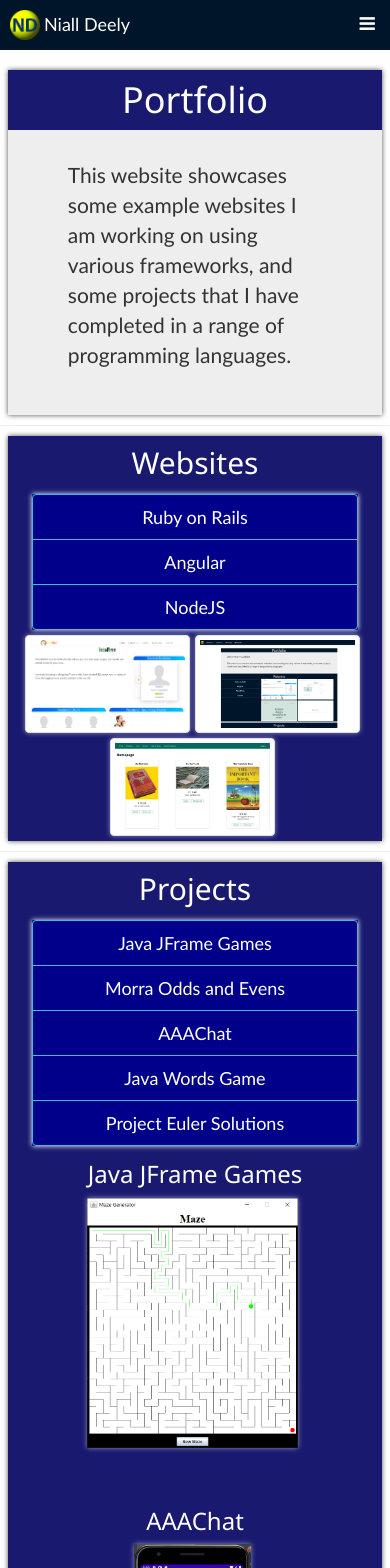
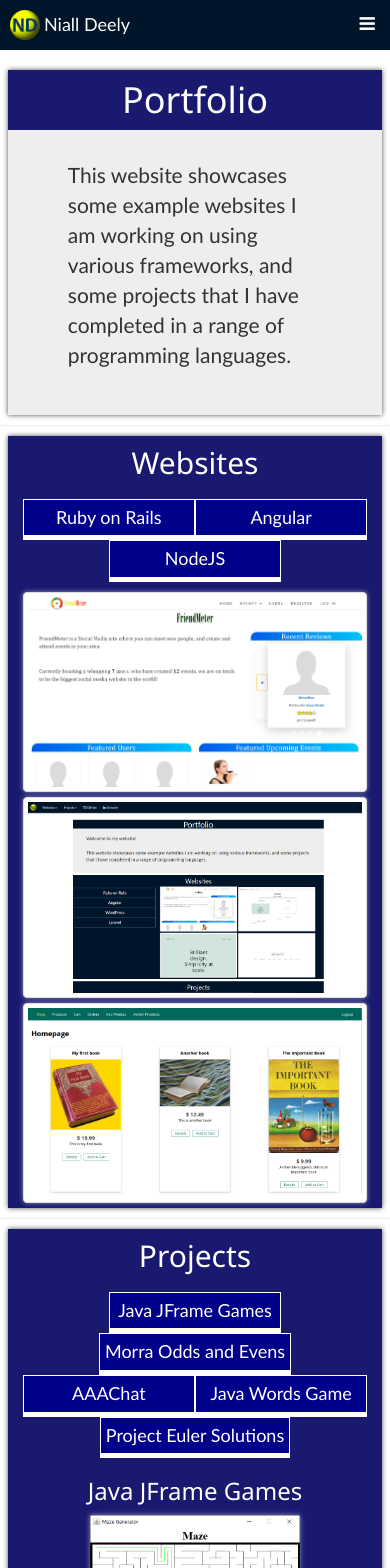
Before and after one commit to ndeely/Angular-ndcom, an Angular app: page / in a window 390 px wide. Shown: the top 1568 px of the page. Built offline with nearby package versions, Linux system fonts and the light colour scheme.

Commit message:
homepage style changes

```diff
--- a/src/app/footer/footer.component.html
+++ b/src/app/footer/footer.component.html
@@ -1,7 +1,7 @@
 <footer class="text-center text-white">
   <div class="container">
     <div class="row">
-      <div class="col-xs-10 col-md-4">
+      <div class="col-xs-12 col-md-4">
         <h5>Websites</h5>
         <ul>
           <li *ngFor="let site of sites">
@@ -10,7 +10,7 @@
         </ul>
       </div>
 
-      <div class="col-xs-10 col-md-4">
+      <div class="col-xs-12 col-md-4">
         <h5>Projects</h5>
         <ul>
           <li *ngFor="let project of projects">
@@ -19,7 +19,7 @@
         </ul>
       </div>
 
-      <div class="col-xs-10 col-md-4">
+      <div class="col-xs-12 col-md-4">
         <ul>
           <li>
             <button class="btn btn-primary" (click)="openUrl('https://www.github.com/ndeely')"><i class="fa fa-github"></i> GitHub</button>
--- a/src/app/home/home.component.html
+++ b/src/app/home/home.component.html
@@ -10,14 +10,12 @@
   <h2>Websites</h2>
   <div class="sites">
     <div class="row">
-      <div class="menu col-xs-12 col-md-4">
-        <div class="btn-group-vertical btn-group-lg">
-            <button *ngFor="let site of sites" class="btn btn-info" (click)="selectSite(site.id)">
-              {{ site.name }}
-            </button>
-        </div>
+      <div class="menu col-xs-12">
+        <button *ngFor="let site of sites" (click)="selectSite(site.id)">
+          {{ site.name }}
+        </button>
       </div>
-      <div class="siteImage col-xs-12 col-md-8">
+      <div class="siteImage col-xs-12">
         <div *ngIf="!selectedSite">
           <span *ngFor="let site of sites">
             <a (click)="selectSite(site.id)">
@@ -34,7 +32,7 @@
       </div>
     </div>
     <div *ngIf="selectedSite" class="row">
-      <div class="desc col-xs-12 col-md-12">
+      <div class="desc col-xs-12">
         <p [innerHTML]="selectedSite.desc"></p>
         <div *ngIf="isLoading" style="text-align: center;">
           <app-loading-spinner></app-loading-spinner>
@@ -52,14 +50,12 @@
   <h2>Projects</h2>
   <div class="projects">
     <div class="row">
-      <div class="menu col-xs-12 col-md-4">
-        <div class="btn-group-vertical btn-group-lg">
-          <button *ngFor="let project of projects" class="btn btn-info" (click)="selectProject(project.id)">
-            {{ project.name }}
-          </button>
-        </div>
+      <div class="menu col-xs-12">
+        <button *ngFor="let project of projects" (click)="selectProject(project.id)">
+          {{ project.name }}
+        </button>
       </div>
-      <div class="projectImage col-xs-12 col-md-8">
+      <div class="projectImage col-xs-12">
         <div *ngIf="!selectedProject">
           <span *ngFor="let project of projects">
             <div *ngIf="project.imagePaths.length > 0" class="single-project col-xs-12 col-md-4">
--- a/src/app/home/home.component.scss
+++ b/src/app/home/home.component.scss
@@ -32,15 +32,21 @@ hr {
 }
 
 .menu {
-  padding:5px;
-  .btn-group-vertical {
-    box-shadow: 0 0 5px #fff;
-    width: 100%;
-    button {
-      background-color: darkblue;
-      &:hover, &.active {
-        background-color: #1890FF;
-      }
+  width: 90%;
+  margin: 10px 5%;
+  text-align: center;
+  button {
+    background-color: darkblue;
+    color: #fff;
+    font-size: large;
+    padding: 5px;
+    min-width: 15%;
+    border: 1px solid #fff;
+    border-bottom: 5px solid #fff;
+    &:hover, &.active {
+      background-color: #f0f8ff;
+      border-bottom: 5px solid #1890ff;
+      color: #005bea;
     }
   }
 }
@@ -48,6 +54,7 @@ hr {
 .siteImage img {
   max-height: 300px;
   display: block;
+  margin: auto;
 }
 
 .projectImage img {
@@ -58,7 +65,6 @@ hr {
   text-align: center;
   img {
     max-width: 95%;
-    margin: 0px 5px 5px 0px;
     box-shadow: 0 0 5px rgba(255,255,255,0.5);
   }
 }
@@ -95,9 +101,19 @@ button {
   }
 }
 
+.slideshow-container {
+  margin: auto;
+}
+
 @media screen and (max-width: 768px) {
   .menu {
-    width: 90%;
-    margin: 0 5%;
+    width: 100%;
+    margin: 10px 0;
+    button {
+      min-width:50%;
+    }
+  }
+  .siteImage img.img-thumbnail {
+    max-width: 100%;
   }
 }
--- a/src/app/home/home.component.ts
+++ b/src/app/home/home.component.ts
@@ -25,7 +25,7 @@ export class HomeComponent implements OnInit {
   }
 
   selectSite(id: number) {
-    const list = document.getElementsByClassName('btn-group-vertical')[0]
+    const list = document.getElementsByClassName('menu')[0]
       .getElementsByTagName('button');
     if (this.selectedSite) {
       const previousId = this.selectedSite.id;
@@ -36,7 +36,7 @@ export class HomeComponent implements OnInit {
   }
 
   selectProject(id: number) {
-    const list = document.getElementsByClassName('btn-group-vertical')[1]
+    const list = document.getElementsByClassName('menu')[1]
       .getElementsByTagName('button');
     if (this.selectedProject) {
       const previousId = this.selectedProject.id;
```
